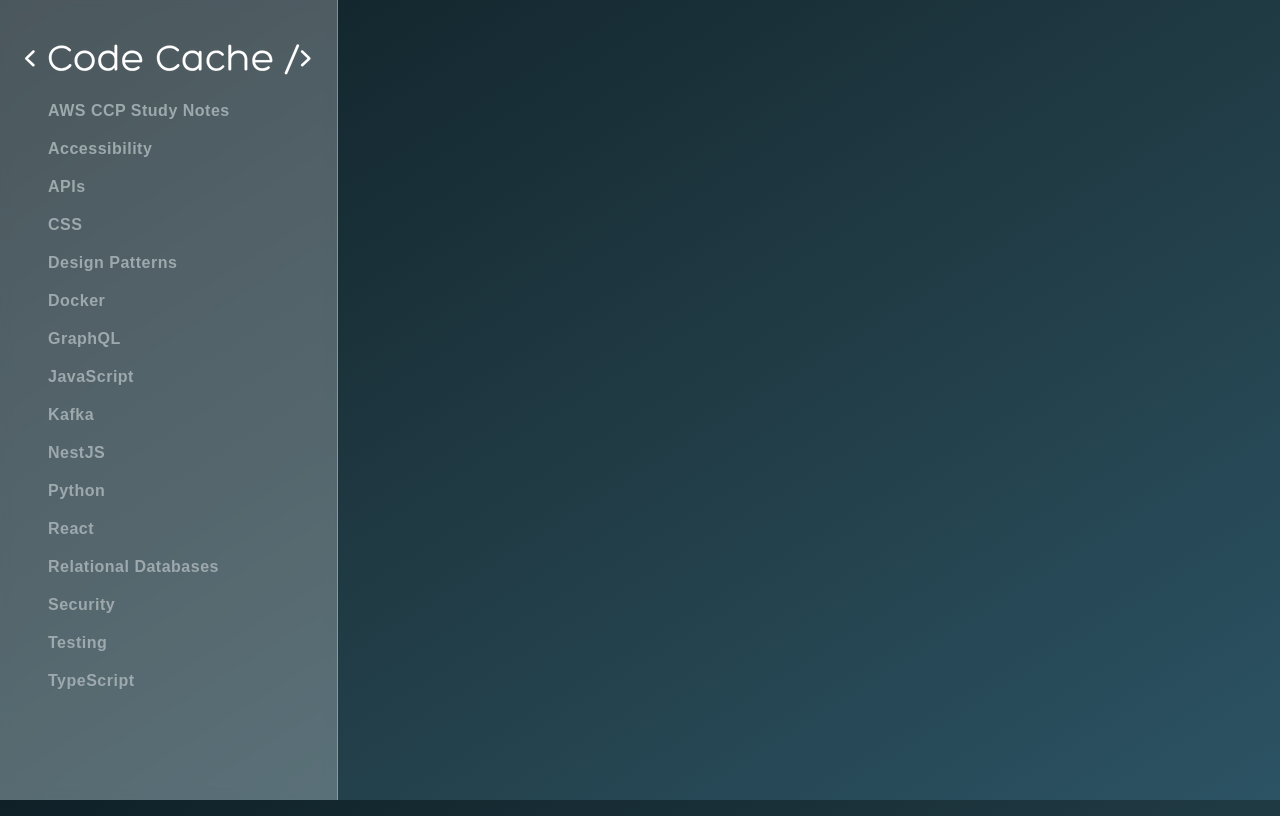
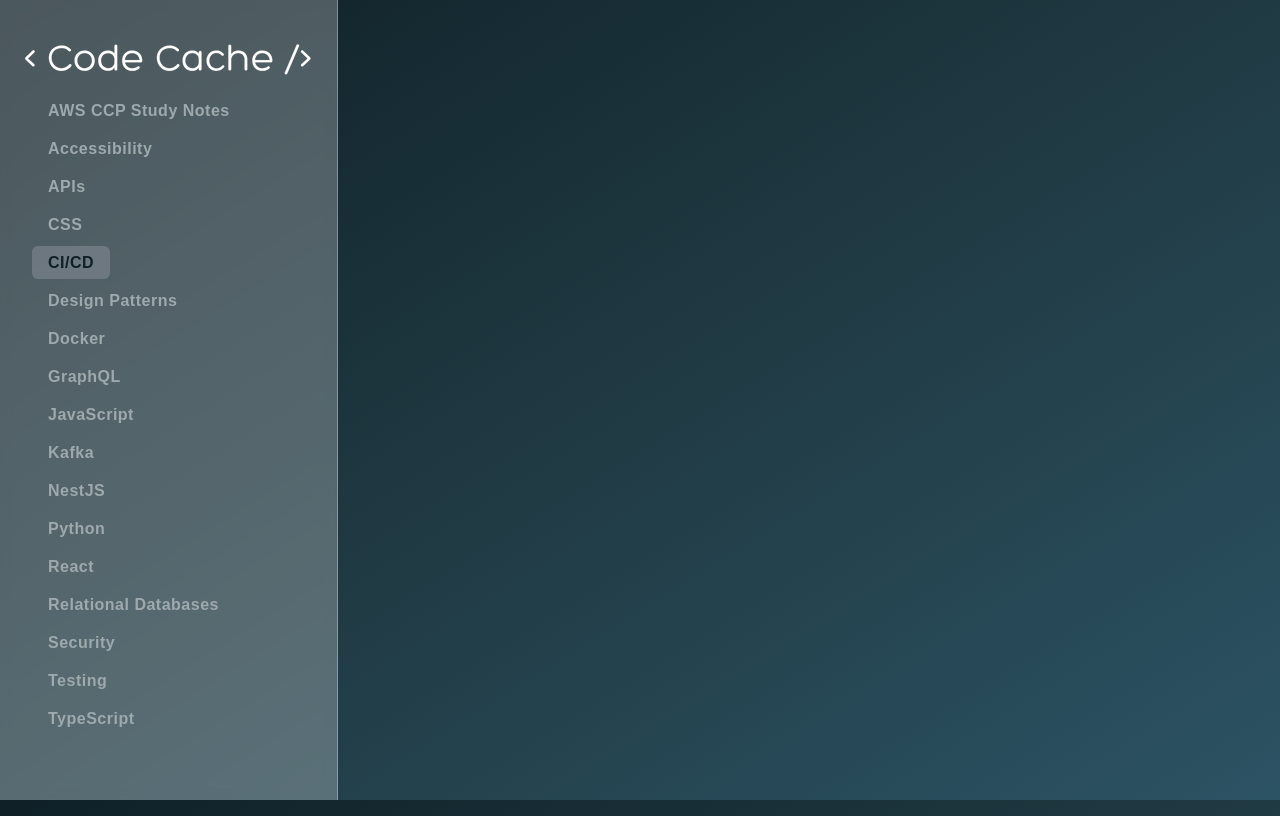
Before and after one commit to hannahnmcdonald/code_cache, a React (Create React App) app in the folder ui/: page /note/CI/CD in a window 1280 px wide. Built offline with nearby package versions, Linux system fonts and the light colour scheme.

Commit message:
Readme + last minute changes

```diff
--- a/ui/src/components/notesList.js
+++ b/ui/src/components/notesList.js
@@ -3,6 +3,7 @@ export const notes = [
     { id: 'Accessibility', title: 'Accessibility', file: 'Accessibility.md' },
     { id: 'APIs', title: 'APIs', file: 'APIs.md' },
     { id: 'CSS', title: 'CSS', file: 'CSS.md' },
+    { id: 'CI/CD', title: 'CI/CD', file: 'CI/CD.md' },
     { id: 'DesignPatterns', title: 'Design Patterns', file: 'DesignPatterns.md' },
     { id: 'Docker', title: 'Docker', file: 'Docker.md' },
     { id: 'GraphQL', title: 'GraphQL', file: 'GraphQL.md' },
```
Also changed, not shown: ui/public/notes/CI/CD.md (added), 1 other file (tests, documents, lock files or other folders).
